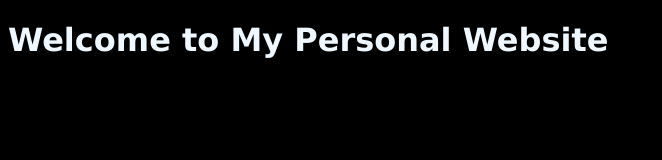
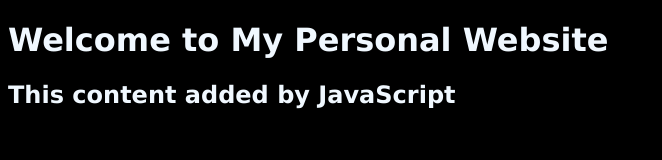
Before and after one commit to jeremy-moxey/my-personal-website, a plain HTML site: page index.html in a window 1280 px wide. Shown: the whole page, without its empty margins (0-662 px from the left). Drawn offline with Linux system fonts and the light colour scheme.

Commit message:
add script.js, connect to index.html

```diff
--- a/index.html
+++ b/index.html
@@ -6,5 +6,6 @@
     </head>
     <body>
       <h1>Welcome to My Personal Website</h1>
+      <script src="script.js"></script>
     </body>
 </html>
--- /dev/null
+++ b/script.js
@@ -0,0 +1,4 @@
+const h2 = document.createElement("h2");
+h2.textContent = "This content added by JavaScript";
+// Add h2 to body
+document.querySelector("body").appendChild(h2)
```
